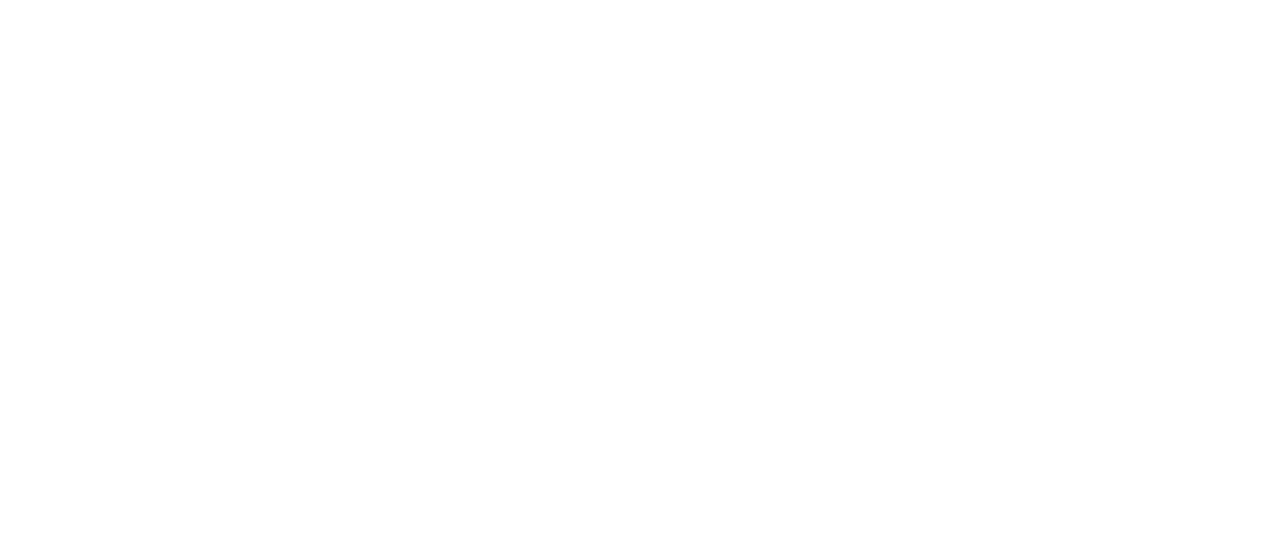
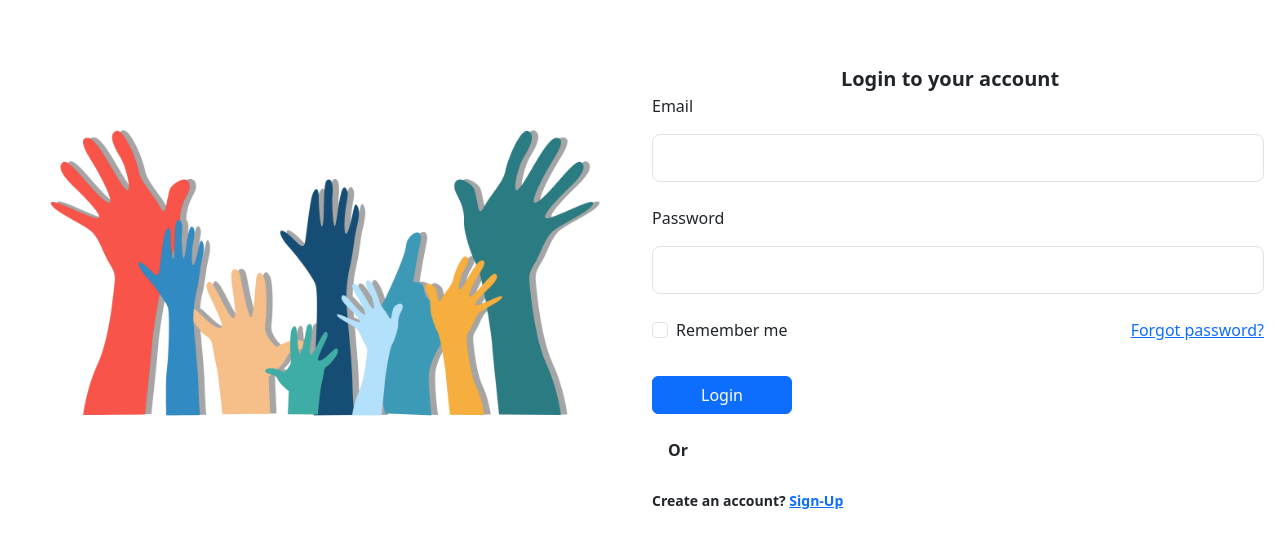
Before and after one commit to RuchaPatil2010/tech_impact, a React (Create React App) app: page /login in a window 1280 px wide. Before the commit this address had no page. Shown: the top 548 px of the page. Built offline with nearby package versions, Linux system fonts and the light colour scheme.

Commit message:
Added Login Page

```diff
--- a/package.json
+++ b/package.json
@@ -6,7 +6,11 @@
     "@testing-library/jest-dom": "^5.17.0",
     "@testing-library/react": "^13.4.0",
     "@testing-library/user-event": "^13.5.0",
+    "axios": "^1.6.0",
+    "bootstrap": "^5.3.2",
+    "mdb-react-ui-kit": "^6.3.0",
     "react": "^18.2.0",
+    "react-bootstrap": "^2.9.1",
     "react-dom": "^18.2.0",
     "react-router-dom": "^6.17.0",
     "react-scripts": "5.0.1",
--- a/src/App.js
+++ b/src/App.js
@@ -1,4 +1,7 @@
 import HomePage                    from './components/HomePage';
+import Login                       from './components/Login';
+import LoginT from './components/LoginTest';
+import Register                    from './components/Register';
 import React                       from 'react';
 import { Route,
          BrowserRouter as Router,
@@ -9,6 +12,8 @@ function App() {
     <Router>
       <Routes>
         <Route path="/" element={<HomePage />} />
+        <Route path="/login" element={<Login />} />
+        <Route path="/register" element={<Register />} />
       </Routes>
     </Router>
   );
--- a/src/components/HomePage.js
+++ b/src/components/HomePage.js
@@ -1,6 +1,6 @@
 import React           from 'react';
 import logo            from '../images/tech_impact.png';
-import volunteer       from '../images/volunteer.jpeg';
+import volunteer       from '../images/volunteer-hand.png';
 import { useNavigate } from 'react-router-dom';
 
 const HomePage = () => {
--- /dev/null
+++ b/src/components/Login.js
@@ -0,0 +1,72 @@
+import React from 'react';
+import '../../node_modules/bootstrap/dist/css/bootstrap.min.css';
+import '../css/Login.css';
+import volunteer from '../images/volunteer-hand.png'
+import {MDBContainer, MDBCol, MDBRow, MDBBtn, MDBIcon, MDBInput, MDBCheckbox } from 'mdb-react-ui-kit';
+import axios from "axios";
+import { useState } from 'react';
+import { useNavigate, Link } from 'react-router-dom';
+
+
+function Login() {
+    let navigate = useNavigate();
+
+    const [post, setPost] = useState({
+        username: '',
+        password: ''
+    })
+
+    const handleInput = (event) =>{
+        setPost({...post, [event.target.name]: event.target.value})
+    }
+
+    function handleSubmit(event) {
+        event.preventDefault()
+        axios.post('http://localhost:8000/users/login', {post})
+        .then(response => console.log(response))
+        .catch(err => console.log(err))
+    }
+
+  return (
+    <MDBContainer fluid className="p-3 my-5 h-custom">
+
+      <MDBRow>
+        <MDBCol col='10' md='6'>
+            <img src={volunteer} class="img-fluid" alt="Volunteer image" />
+        </MDBCol>
+
+        <MDBCol col='4' md='6'>
+
+          <div className="d-flex flex-row align-items-center justify-content-center">
+
+            <p className="lead fw-bold mb-0 me-3">Login to your account</p>
+          </div>
+          <p > Email </p>
+          <MDBInput wrapperClass='mb-4' id='formControlLg' name='username' onChange={handleInput} type='email' size="lg"/>
+          <p>Password</p>
+          <MDBInput wrapperClass='mb-4' id='formControlLg' name='password' onChange={handleInput} type='password' size="lg"/>
+
+          <div className="d-flex justify-content-between mb-4">
+            <MDBCheckbox name='flexCheck' value='' id='flexCheckDefault' label='Remember me' />
+            <a href="!#">Forgot password?</a>
+          </div>
+
+          <div className='text-center text-md-start mt-4 pt-2'>
+            <MDBBtn className="mb-0 px-5" onClick={handleSubmit}>Login</MDBBtn>
+
+            <div className="divider d-flex align-items-center my-4">
+            <p className="text-center fw-bold mx-3 mb-0">Or</p>
+            </div>
+
+            <p className="small fw-bold mt-2 pt-1 mb-2">Create an account? <Link to="/register">Sign-Up</Link></p>
+          </div>
+
+        </MDBCol>
+
+      </MDBRow>
+
+    </MDBContainer>
+  );
+}
+
+export default Login;
--- /dev/null
+++ b/src/css/Login.css
@@ -0,0 +1,73 @@
+.container {
+    display: flex;
+    height: 100vh;
+  }
+
+  .img-fluid {
+    flex: 1;
+    display: flex;
+  }
+  .left-side {
+    background-color: rgb(207, 227, 234);
+    object-fit: cover;
+    object-position: left;
+  }
+
+  .image-container {
+    max-width: 80%;
+    max-height: 80%;
+    img {
+      max-width: 100%;
+      max-height: 100%;
+    }
+  }
+
+  .right-half {
+    flex: 1;
+    background-color: white;
+    display: flex;
+    align-items: center;
+    justify-content: center;
+  }
+
+  .login-form {
+    width: 80%;
+    text-align: center;
+    padding: 20px;
+    border: 1px solid #ccc;
+    border-radius: 5px;
+    box-shadow: 2px 2px 5px rgba(0, 0, 0, 0.2);
+
+    h2 {
+      margin-top: 0;
+    }
+
+    form {
+      display: flex;
+      flex-direction: column;
+
+      .form-group {
+        margin: 10px 0;
+
+        label {
+          display: block;
+        }
+
+        input {
+          width: 100%;
+          padding: 10px;
+          border: 1px solid #ccc;
+          border-radius: 5px;
+        }
+      }
+
+      button {
+        margin-top: 10px;
+        padding: 10px;
+        background-color: lightblue;
+        border: none;
+        border-radius: 5px;
+        cursor: pointer;
+      }
+    }
+  }
```
Also changed, not shown: src/components/Register.js (added), src/images/volunteer-hand.png (added), src/index.css (line endings or trailing spaces), 1 other file (tests, documents, lock files or other folders).
